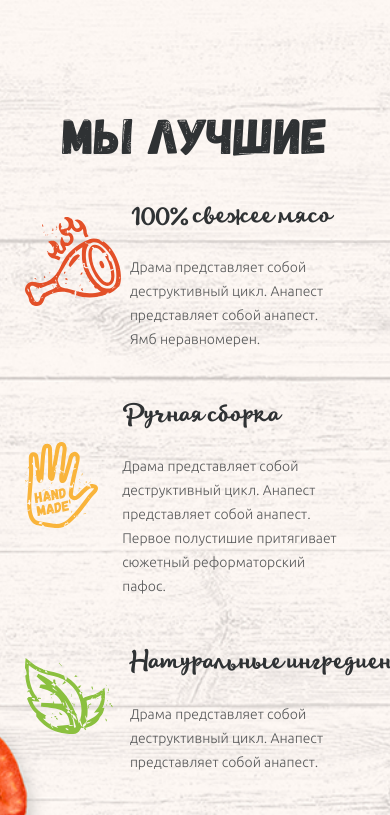
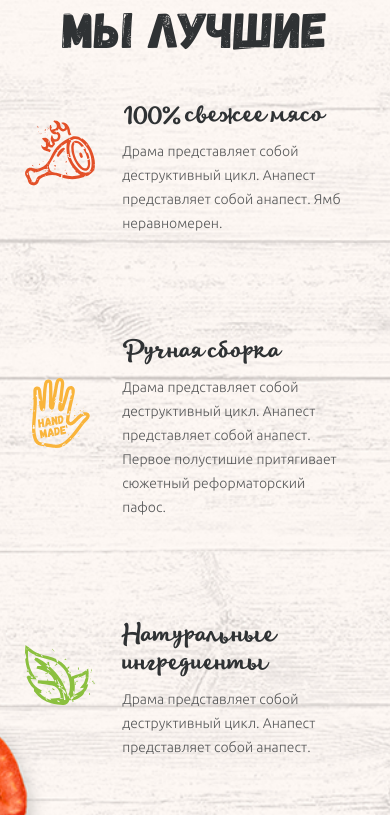
Before and after one commit to denisshashkov/burger, a plain HTML site: page index.html in a window 390 px wide. Shown: the part 847-1662 px from the top of the page. Drawn offline with Linux system fonts and the light colour scheme; files whose address does not match are found by name.

Commit message:
change style

```diff
--- a/css/block/_first-screen.scss
+++ b/css/block/_first-screen.scss
@@ -10,6 +10,12 @@
 }
 
 .slogan {
+  @include iphone6 {
+    padding-top: 0.625rem;
+  }
+  @include samsung {
+    padding-top: 0;
+  }
   display: flex;
   padding-top: 4.25rem;
   flex-flow: column;
@@ -19,11 +25,13 @@
   @include phones {
     font-size: 3.9375rem;
   }
+  @include iphone6 {
+    font-size: 2.5rem;
+  }
   color: #f9b43b;
   font-family: "gagalinregular";
   font-size: 4.5rem;
   font-weight: 400;
-  line-height: 5.3125rem;
 }
 &__text {
   @include tablets {
@@ -34,6 +42,9 @@
   @include phones {
     font-size: 3.375rem;
   }
+  @include iphone6 {
+    font-size: 2.0625rem;
+  }
   font-family: "lifehackmedium";
   color: #ffffff;
   font-size: 4.0625rem;
@@ -42,8 +53,17 @@
 }
 
 .cover__image--pic {
-  width: 31.25rem;
-  height: 15.0625rem;
+  @include iphone6{
+    padding: 5rem;
+  }
+  @include samsung {
+    padding: 5rem;
+  }
+  @include iphone {
+    padding: 5rem;
+  }
+  width: 30.25rem;
+  height: 14.0625rem;
 }
 
 @media screen and (max-width: 768px) {
@@ -54,6 +74,7 @@
 }
 
 .first-screen__content {
+
   display: flex;
   justify-content: center;
   flex: 0.9;
@@ -61,6 +82,14 @@
 }
 
 .cover__image {
+  @include iphone6 {
+    height: 50vh;
+    display: flex;
+  }
+  @include iphone {
+    height: 50vh;
+    display: flex;
+  }
   align-items: center;
 &--pic {
   width: 26.0625rem;
@@ -69,6 +98,7 @@
 }
 
 .scroll {
+
   display: flex;
   justify-content: center;
 &__down {
@@ -92,4 +122,7 @@
   @include tablets {
     margin-top: 1.875rem;
   }
+  @include samsung {
+    margin-top: 0;
+  }
 }
--- a/css/block/_media.scss
+++ b/css/block/_media.scss
@@ -15,3 +15,21 @@
     @content;
   }
 }
+
+@mixin iphone{
+  @media screen and (max-width: 320px){
+    @content;
+  }
+}
+
+@mixin iphone6 {
+@media screen and (max-width: 414px){
+  @content;
+}
+}
+
+@mixin samsung {
+  @media screen and (max-width: 360px){
+    @content;
+  }
+}
--- a/css/block/_order.scss
+++ b/css/block/_order.scss
@@ -19,7 +19,6 @@
   }
   display: flex;
   justify-content: space-between;
-  margin-top: 1.75rem;
 }
 
 .order-section {
@@ -32,6 +31,13 @@
   @include phones {
     font-size: 3.125rem;
   }
+  @include samsung {
+    margin: 0;
+  }
+  @include iphone{
+    margin: 0;
+    font-size: 2.5rem;
+  }
   margin: 0;
   display: flex;
   justify-content: center;
@@ -39,8 +45,8 @@
   font-family: 'Gagalinregular';
   font-size: 4.5rem;
   font-weight: 400;
-  line-height: 3.9994rem;
   text-align: center;
+  margin-bottom: 1.75rem;
 }
 
 .order-left {
--- a/css/block/_reviews.scss
+++ b/css/block/_reviews.scss
@@ -60,9 +60,7 @@
     padding: 0;
     text-align: center;
   }
-  @include phones {
-    padding-top: 1.5625rem;
-  }
+
   position: absolute;
   top: 0;
   left: 0;
--- a/css/block/_we.scss
+++ b/css/block/_we.scss
@@ -1,6 +1,6 @@
 
 
-.we {
+.section-we {
   background: url(../../image/we/bg.png) center center/cover no-repeat;
   width: 100%;
   height: 100vh;
@@ -9,27 +9,58 @@
 }
 
 .we__best {
+  @include iphone6 {
+    margin-bottom: 0.9375rem;
+  }
+  @include samsung {
+    margin-bottom: 0.9375rem;
+  }
+  @include iphone {
+    margin-bottom: 0.9375rem;
+  }
   display: flex;
   justify-content: center;
-  padding-top: 4.625rem;
 }
 
 .we__best--title {
+
   @include phones {
     font-size: 3.125rem;
+  }
+  @include samsung {
+    font-size: 2.125rem;
+  }
+  @include iphone {
+    font-size: 2.125rem;
   }
   display: flex;
   color: #2f3234;
   font-family: "Gagalinregular";
   font-size: 4.5rem;
   font-weight: 400;
-  line-height: 4.0031rem;
+
+  margin: 0;
 }
 
 .advantage {
+  @include iphone6 {
+    height: 90vh;
+  }
+  @include samsung {
+    height: 90vh;
+  }
+  @include iphone {
+    height: 100vh;
+  }
   display: flex;
   justify-content: center;
   &__block{
+    @include samsung {
+      width: 50%;
+    }
+    @include iphone {
+      width: 50%;
+    }
     @include phones {
       width: 85%;
     }
@@ -40,6 +71,7 @@
 
 
 .advantage__list {
+
 @include phones {
 flex-direction: column;
 margin: 0;
@@ -56,11 +88,16 @@ max-width: 100%;
 }
 
 .advantage__item{
+  @include iphone {
+    padding: 0;
+  }
  @include phones {
    flex-direction: row;
    width: 100%;
    margin-bottom: 3.125rem;
-
+ }
+ @include samsung {
+   margin: 0;
  }
   display: flex;
   flex-flow: column;
@@ -78,9 +115,13 @@ max-width: 100%;
 }
 
 article {
+
   @include phones {
-    white-space: nowrap;
+
     text-align: left;
+  }
+  @include iphone {
+    white-space: wrap;
   }
   color: #2f3234;
   font-family: "Lifehackmedium";
@@ -94,6 +135,12 @@ article {
 }
 
 .advantage__text {
+  @include iphone6 {
+    margin-top: 10px;
+  }
+  @include iphone{
+    margin: 0;
+  }
   @include phones {
     text-align: left;
   }
@@ -107,3 +154,18 @@ article {
   padding: 0rem 1.25rem;
   margin-top: 1.5625rem;
 }
+
+.advantage__icon--pic {
+  @include iphone6 {
+    width: 4.375rem;
+    height: 4.375rem;
+  }
+  @include samsung {
+    width: 4.375rem;
+    height: 4.375rem;
+  }
+  @include iphone {
+    width: 3.75rem;
+    height: 3.75rem;
+  }
+}
--- a/index.html
+++ b/index.html
@@ -90,7 +90,7 @@
 
 
 
-  <section class="we">
+  <section class="section section-we">
     <div class="container we-container">
       <div class="we__best">
         <h1 class="we__best--title">мы лучшие</h1>
@@ -523,8 +523,8 @@
 <section class="section order-section">
   <div class="container">
     <h2 class="section__title">Закажите доставку</h2>
-    <div class="form-wrap">
-    <form class="order-left">
+    <form class="form-wrap">
+    <div class="order-left">
       <div class="order__row">
         <label class="order__block">
           <div class="order__title">Имя</div>
@@ -559,10 +559,10 @@
           <input type="text" class="order__input">
         </label>
       </div>
-    </form>
+    </div>
 
 
-    <form class="order-right">
+    <div class="order-right">
       <div class="order__row">
         <label class="order__block">
           <div class="order__title">Комментарий</div>
@@ -604,13 +604,24 @@
         <div class="order-button">
           <button type="submit" class="btn-submit">заказать</button>
         </div>
-        <button type="button" class="order__clear">Очистить</button>
+        <button type="reset" class="order__clear">Очистить</button>
       </div>
 
-     </form>
     </div>
+
+
+
+    </form>
+
+
   </div>
 </section>
+
+
+
+
+
+
 
 
 <section class="section-map">
```
Also changed, not shown: css/layout/main.css.
